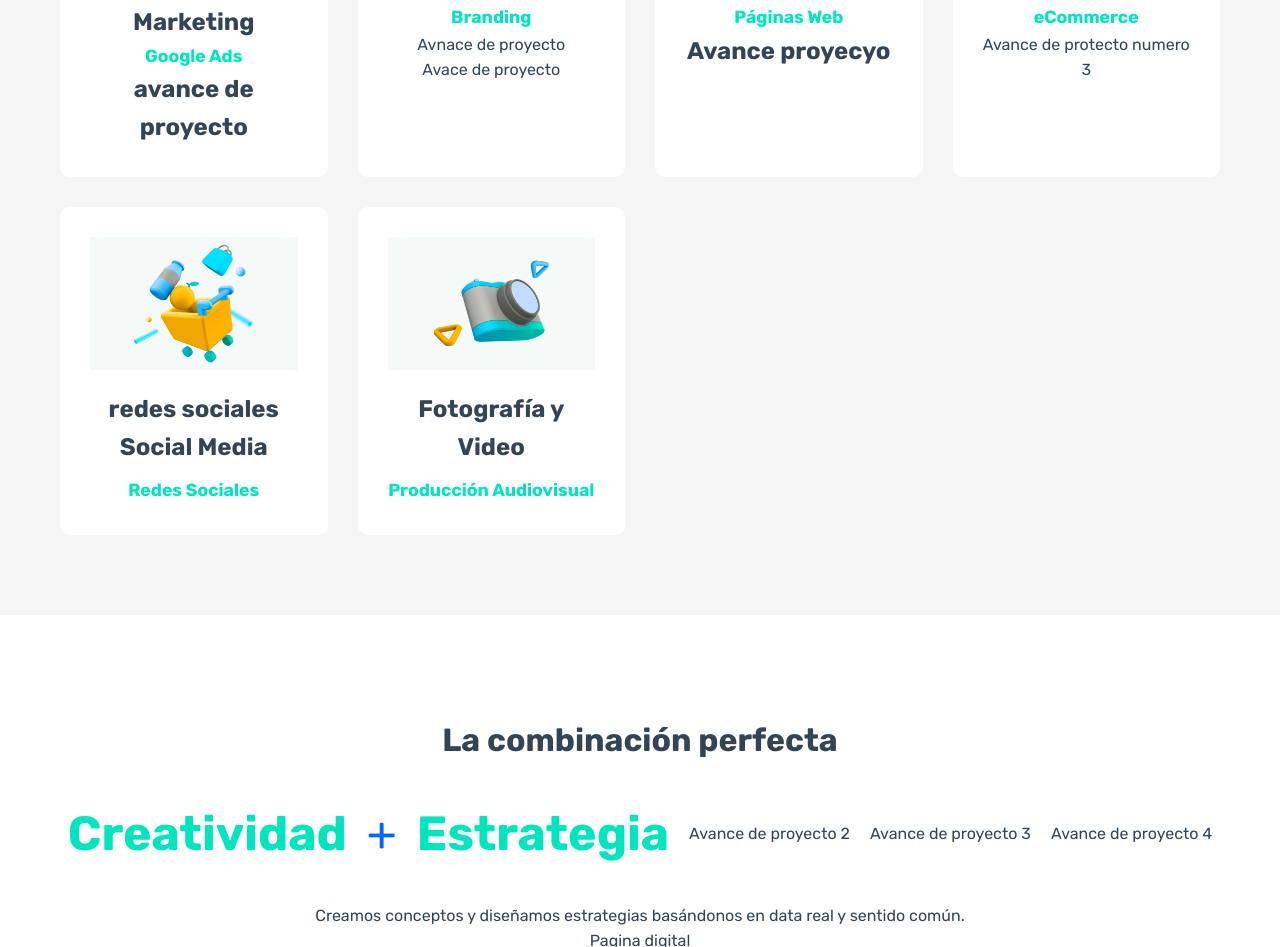
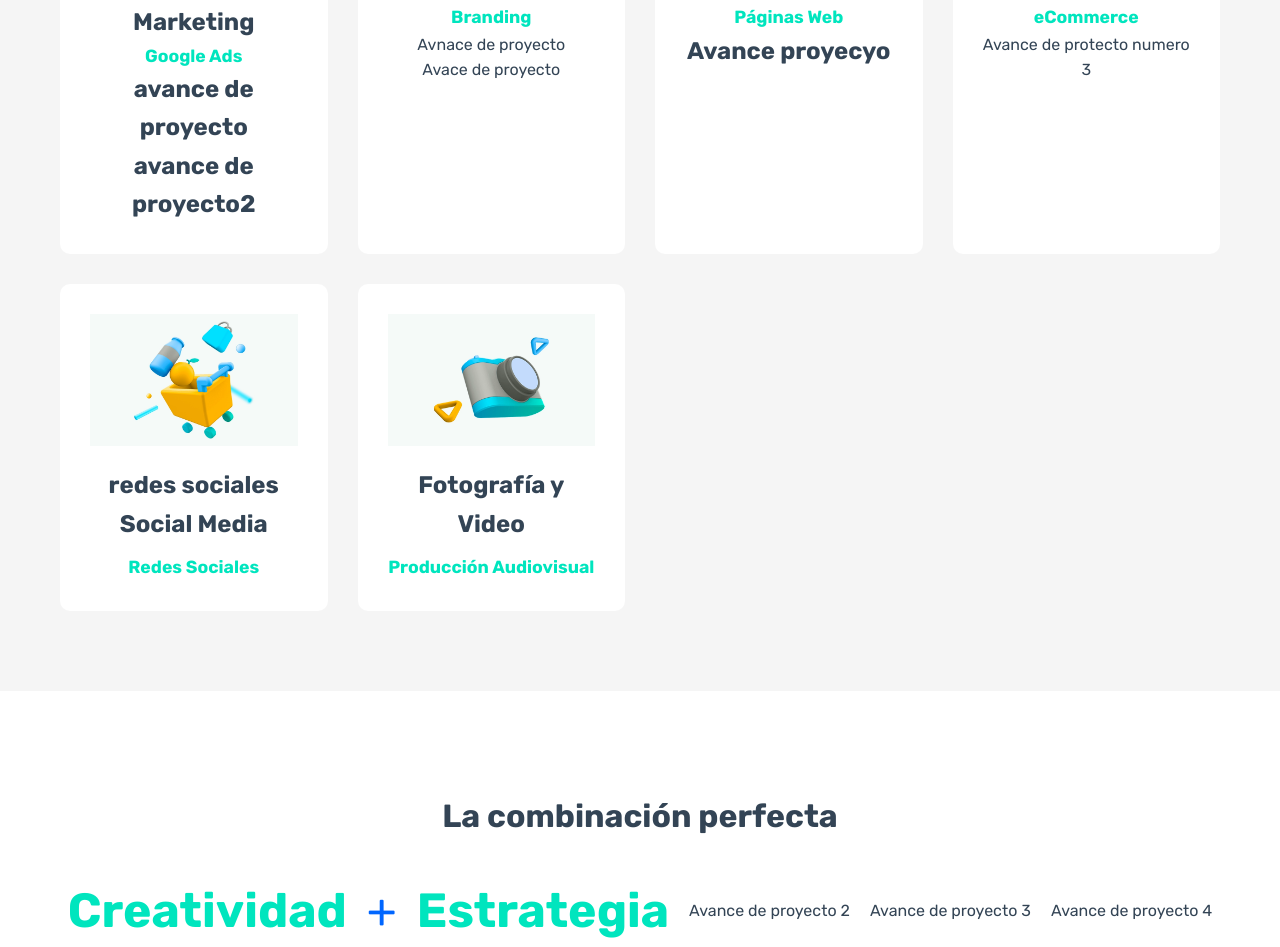
Before and after one commit to f1nol/Proyecto-Marketing-Digital, a plain HTML site: page avance de proyecto/public_html/index.html in a window 1280 px wide. Shown: the part 1543-2490 px from the top of the page. Drawn offline with Linux system fonts and the light colour scheme; a script that the page names is missing.

Commit message:
Update index.html

```diff
--- a/avance de proyecto/public_html/index.html
+++ b/avance de proyecto/public_html/index.html
@@ -137,6 +137,7 @@
                             <h2>Marketing</h2>
                             <h4>Google Ads</h4>
                             <h1>avance de proyecto</h1>
+                            <h1>avance de proyecto2</h1>
                         </div>
                         <div class="tarjeta-servicio">
                             <div class="icono-servicio">
```
